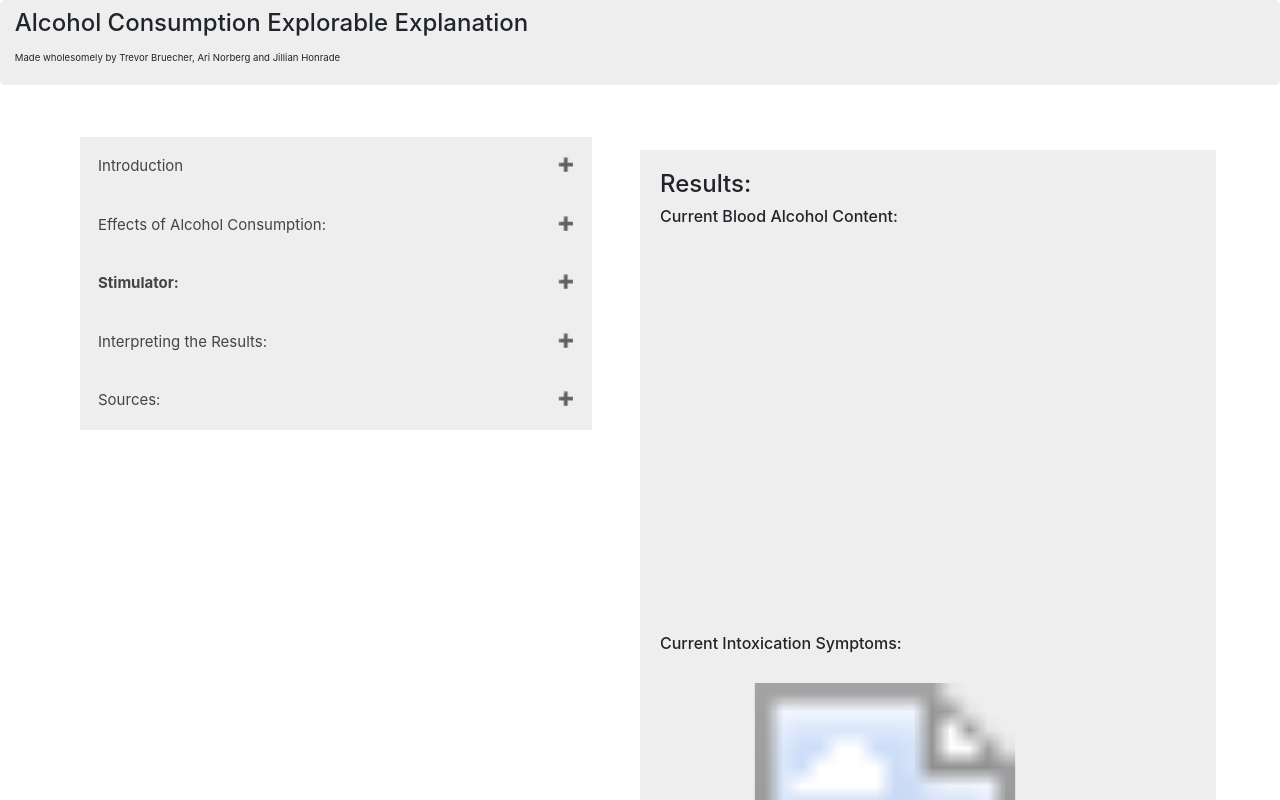
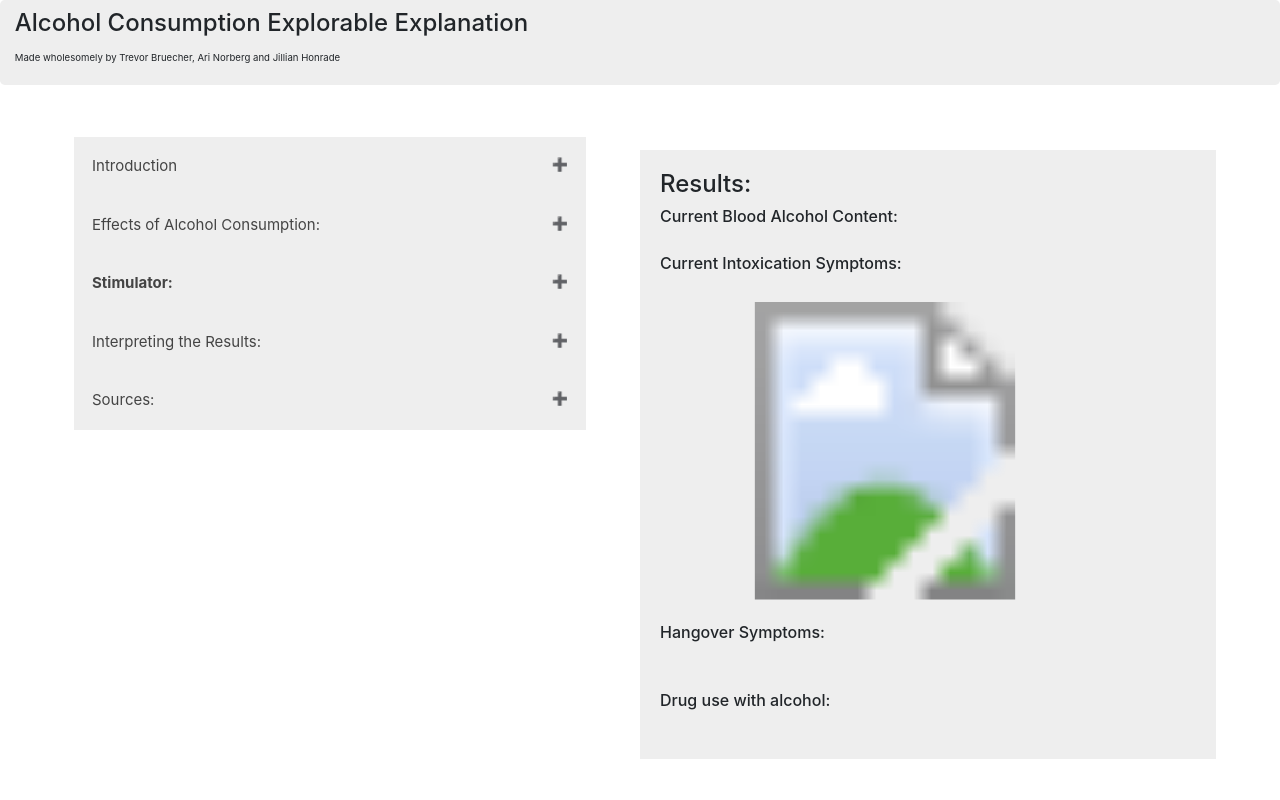
Before and after one commit to arinorberg/474FinalProject, a plain HTML site: page index.html in a window 1280 px wide. Drawn offline with nearby package versions, Linux system fonts and the light colour scheme.

Commit message:
fixed size of page and deleted code for svg hiding

```diff
--- a/css/style.css
+++ b/css/style.css
@@ -82,6 +82,7 @@ input, select {
 .container {
   padding: 10px;
   display: inline-block;
+  margin-left: unset;
 }
 
 #effects {
@@ -91,6 +92,7 @@ input, select {
 }
 
 #scroll {
+  margin-left: 5%;
   position: fixed;
   width: 40%;
   padding-left: 0px;
--- a/js/index.js
+++ b/js/index.js
@@ -38,6 +38,7 @@ var gender_options = ["male", "female"];
 var drug;
 var drug_options = ["None", "Caffeine", "Cannabis", "Cocaine", "Opioids", "Amphetamines", "Shrooms", "MDMA", "MAOIs", "Benzodiazepines", "PCP", "SSRIs"]
 var BACdata;
+document.getElementById('BACresults').style.display = "none";
 document.getElementById('w_value').onchange = function() {
 	limitNegatives(this);
 }
@@ -253,6 +254,7 @@ function updateOutput(gender, weight, time, percent, ounces, num_drinks, drug) {
 
 // update results when submit button is clicked
 document.getElementById('d_submit').onclick = function() {
+  document.getElementById('BACresults').style.display = "initial";
 	new_gender = document.getElementById('dropdownGender').value;
 	new_weight = document.getElementById('w_value').value;
 	new_time = document.getElementById('time').value;
```
